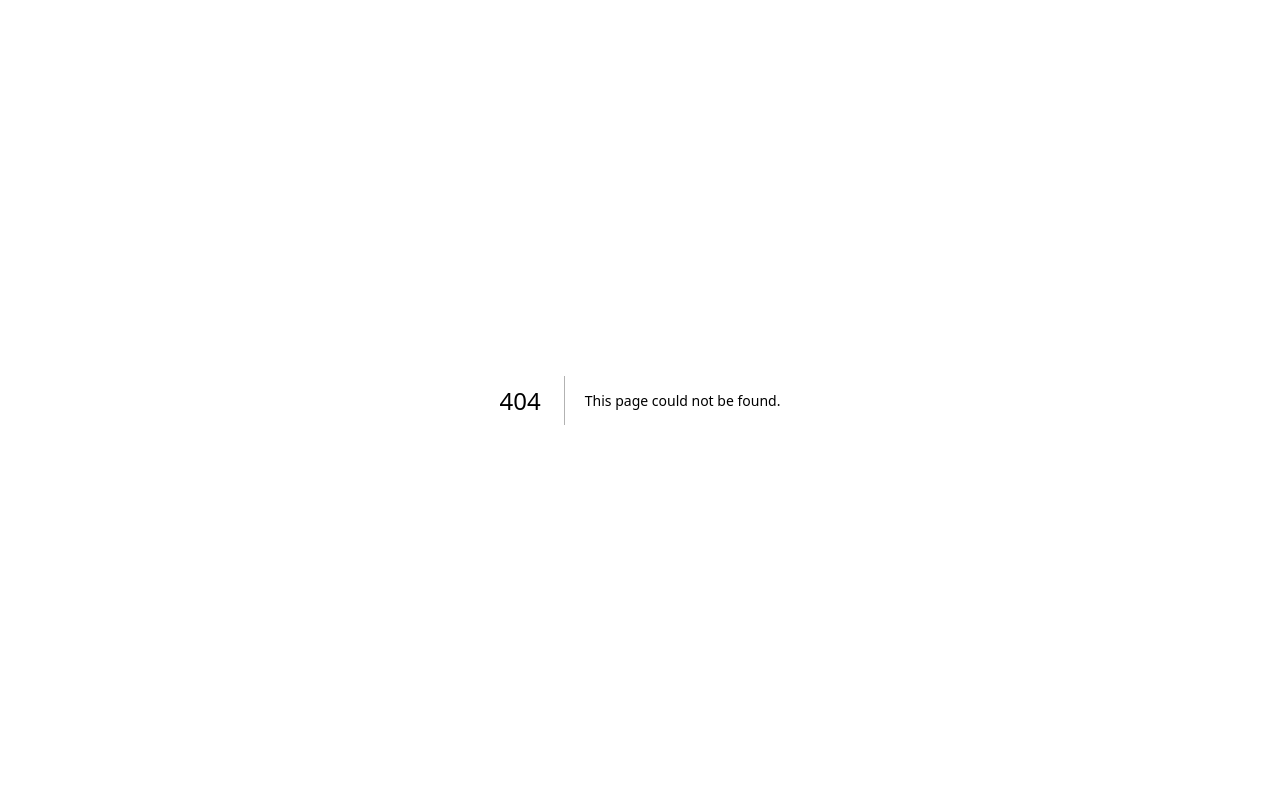
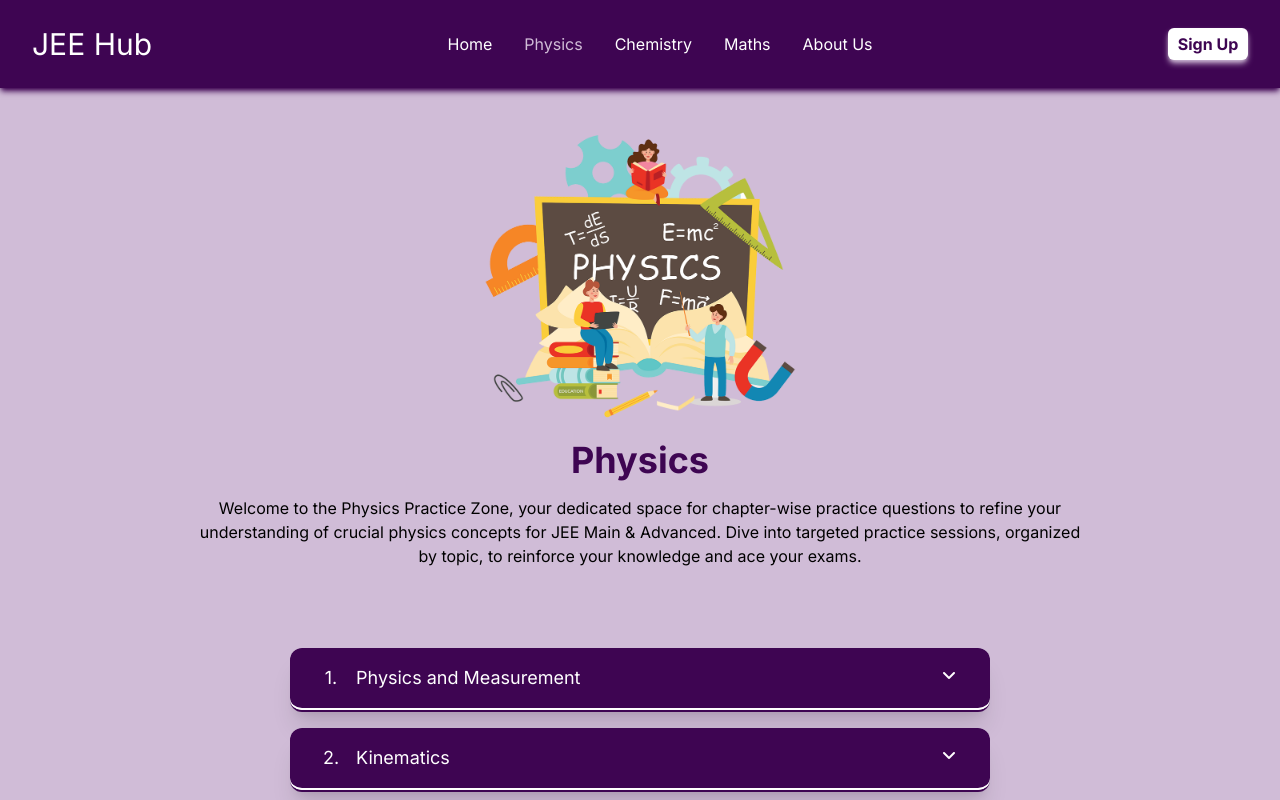
Before and after one commit to vaibhav-xt/JEEHub, a Next.js app: page /physics in a window 1280 px wide. Before the commit this address had no page. Shown: the top 800 px of the page. Built offline with nearby package versions, Linux system fonts and the light colour scheme.

Commit message:
chore: create physics page

```diff
--- /dev/null
+++ b/src/app/components/Physics/SubjectCard.tsx
@@ -0,0 +1,59 @@
+'use client'
+import Link from 'next/link'
+import React, { useEffect, useState } from 'react'
+
+interface SubjectCardProps {
+    srno: number;
+    chapter: string;
+}
+
+export default function SubjectCard({ srno, chapter }: SubjectCardProps) {
+    const arr = new Array(100).fill(null)
+    const [toggle, setToggle] = useState(false)
+
+    useEffect(() => {
+        return () => setToggle(false)
+    }, [])
+
+    return (
+        <div className='max-w-[700px] w-full bg-white rounded-xl overflow-hidden border-b-2 border-dark-purple mx-auto shadow-xl'>
+
+            <div className='w-full bg-dark-purple min-h-[50px] text-white flex p-4 rounded-b-xl shadow-2xl shadow-light-purple cursor-pointer border-b-white border-b-2' onClick={() => setToggle((prev) => prev ? false : true)}>
+                <div className=' min-w-[50px] mx-auto text-center text-xs sm:text-lg'>{srno}.</div>
+                <div className='w-[90%]'>
+                    <p className='text-xs sm:text-lg'>{chapter}</p>
+
+                    {/* Toggle Display */}
+                    <div className={`ease-linear overflow-hidden ${toggle ? 'h-full' : "h-0"}`}>
+                        <p className='text-xs my-2 font-light hidden md:block'>Measurement involves comparing a physical quantity to an internationally accepted reference standard (unit). Results are expressed as numbers accompanied by units. Units are categorized into fundamental (base) and derived units, forming a complete system.</p>
+                        <div className='flex w-full gap-2 items-center mt-4'>
+                            <p className='text-xs w-8'>25%</p>
+                            <p className='w-[90%] h-4 bg-white rounded-xl border'>
+                                <p className='bg-dark-purple w-[24%] rounded-xl h-full'></p>
+                            </p>
+                        </div>
+                    </div>
+                </div>
+
+                <div className='min-w-[50px] mx-auto text-center '>
+                    <i className={`${toggle ? "rotate-180" : "rotate-0"} fa-solid fa-angle-down`}></i>
+                </div>
+            </div>
+
+            <div className={`overflow-hidden ${toggle ? 'h-full p-2 pl-4' : "h-0"} mx-auto flex flex-wrap gap-2 max-h-[200px] overflow-y-auto custom-scrollbar`}>
+                {
+                    arr.map((_, index) => <Blocks key={index} index={index + 1} toggleFlag={toggle} />)
+                }
+            </div>
+        </div>
+    )
+}
+
+
+const Blocks = ({ index, toggleFlag }: { index: number, toggleFlag: boolean }) => {
+    return (
+        <div>
+            <Link href="/" className={`text-xs w-10 h-10 rounded-lg bg-dark-purple text-white flex justify-center items-center ${toggleFlag ? "rotate-0" : "rotate-90"}`}>{index}</Link>
+        </div>
+    )
+}
--- a/src/app/layout.tsx
+++ b/src/app/layout.tsx
@@ -17,7 +17,7 @@ export default function RootLayout({
   return (
     <html lang="en">
       <head><link rel="stylesheet" href="https://cdnjs.cloudflare.com/ajax/libs/font-awesome/6.5.1/css/all.min.css" /></head>
-      <body className={inter.className}>{children}</body>
+      <body className={`custom-scrollbar ${inter.className}`}>{children}</body>
     </html>
   )
 }
--- /dev/null
+++ b/src/app/physics/page.tsx
@@ -0,0 +1,41 @@
+import React from 'react'
+import Header from '../components/Header'
+import ScrollTop from '../components/ScrollTop'
+import Footer from '../components/Footer'
+import Image from 'next/image'
+import physicsLogo from '@/app/assets/physics-study.png'
+import SubjectCard from '../components/Physics/SubjectCard'
+import { physicsTopics } from '../store/physicsTopic'
+
+export default function page() {
+    return (
+        <>
+            {/* Header */}
+            <Header />
+            <main className='layout'>
+
+
+                {/* Scroll to Top */}
+                <ScrollTop />
+
+                {/* Top Heading */}
+                <div className='mt-32 flex flex-col gap-4'>
+                    <Image src={physicsLogo} alt='physics' className='m-auto w-80' />
+                    <h1 className='text-center text-4xl font-bold text-dark-purple'>Physics</h1>
+                    <p className='text-center max-w-[900px] w-full mx-auto'>Welcome to the Physics Practice Zone, your dedicated space for chapter-wise practice questions to refine your understanding of crucial physics concepts for JEE Main & Advanced. Dive into targeted practice sessions, organized by topic, to reinforce your knowledge and ace your exams.</p>
+                </div>
+
+                {/* Subject */}
+                <div className='my-20 flex flex-col gap-4'>
+                    {
+                        physicsTopics.map((topic, index) => <SubjectCard key={index} srno={index + 1} chapter={topic} />)
+                    }
+                </div>
+
+            </main>
+
+            {/* Footer */}
+            <Footer />
+        </>
+    )
+}
--- /dev/null
+++ b/src/app/store/physicsTopic.tsx
@@ -0,0 +1,23 @@
+export const physicsTopics = [
+    "Physics and Measurement",
+    "Kinematics",
+    "Laws of Motion",
+    "Work, Energy and Power",
+    "Rotational Motion",
+    "Gravitation",
+    "Properties of Solids and Liquids",
+    "Thermodynamics",
+    "Kinetic Theory of Gases",
+    "Oscillations and Waves",
+    "Electrostatics",
+    "Current Electricity",
+    "Magnetic Effects of Current and Magnetism",
+    "Electromagnetic Induction and Alternating Current",
+    "Electromagnetic Waves",
+    "Optics",
+    "Dual Nature of Matter and Radiation",
+    "Atoms and Nuclei",
+    "Electronic Devices",
+    "Communication Systems",
+    "Experimental Skills",
+];
```
Also changed, not shown: src/app/assets/physics-study.png (added).
